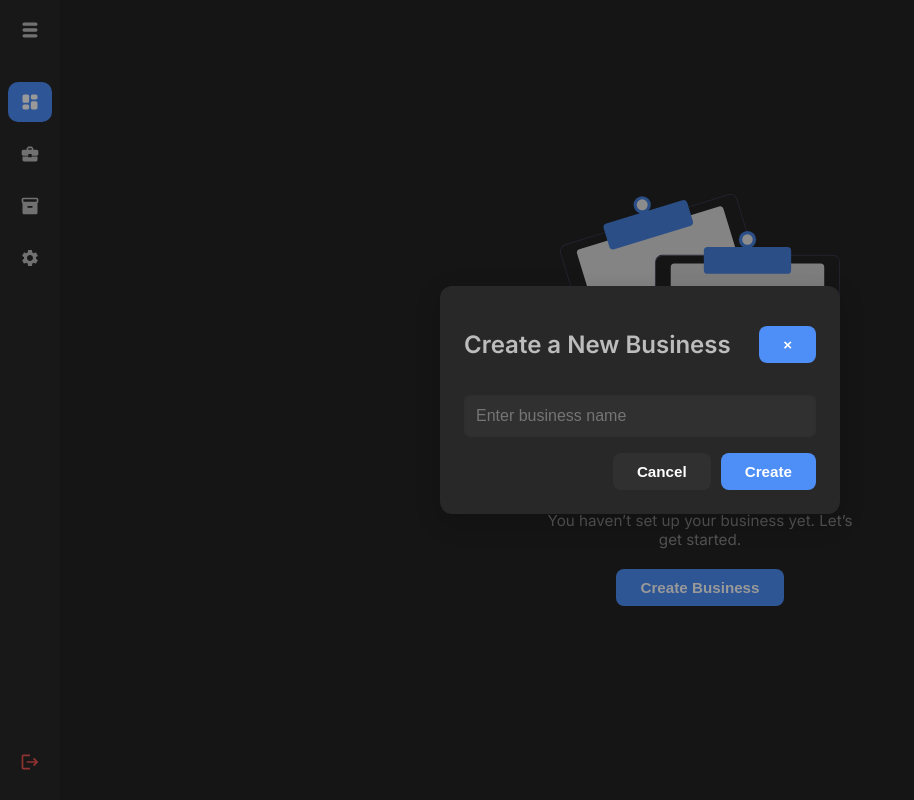
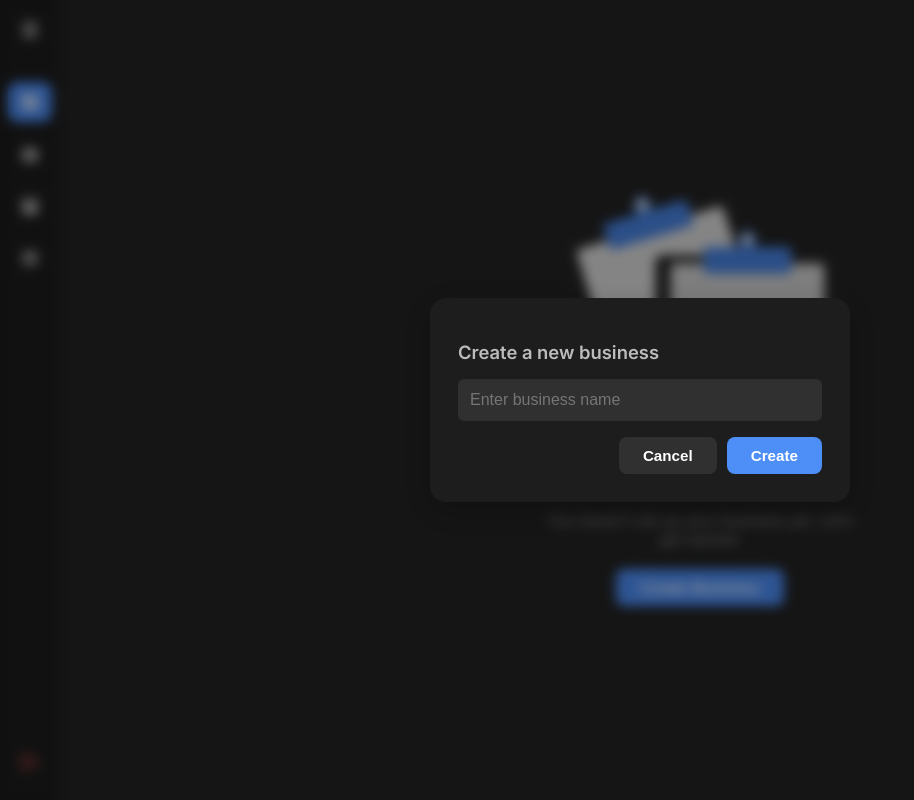
Before and after one commit to Adarsh-S-Nair/invy, a React (Create React App) app: page /dashboard in a window 1280 px wide. Both pictures are taken after a click on the button "Create Business". Shown: the whole page, without its empty margins (0-914 px from the left). Built offline with nearby package versions, Linux system fonts and the light colour scheme; no server answers.

Commit message:
refine modals and shit

```diff
--- a/src/components/CreateBusinessForm.js
+++ b/src/components/CreateBusinessForm.js
@@ -18,10 +18,11 @@ export default function CreateBusinessForm({ onCreate, onCancel }) {
         onChange={(e) => setName(e.target.value)}
       />
       <div style={{ display: 'flex', justifyContent: 'flex-end', gap: '10px' }}>
-        <button onClick={onCancel} style={{ background: 'var(--color-muted)' }}>
+        <button className="btn btn-muted" onClick={onCancel}>
           Cancel
         </button>
-        <button onClick={handleSubmit} style={{ background: 'var(--color-primary)', color: 'white' }}>
+
+        <button className="btn btn-primary" onClick={handleSubmit}>
           Create
         </button>
       </div>
--- a/src/components/Modal.css
+++ b/src/components/Modal.css
@@ -4,36 +4,32 @@
   left: 0;
   height: 100vh;
   width: 100vw;
-    background: rgba(0, 0, 0, 0.4);
+  background: rgba(0, 0, 0, 0.4); /* base darkness */
+  backdrop-filter: blur(6px);     /* frosted glass effect */
+  -webkit-backdrop-filter: blur(6px); /* for Safari */
   display: flex;
   justify-content: center;
   align-items: center;
   z-index: 999;
+  animation: fadeIn 0.2s ease;
 }
 
 .modal-content {
   background: var(--color-card);
   color: var(--color-text);
-    padding: 24px;
-    border-radius: 12px;
+  padding: 28px;
+  border-radius: 16px;
   width: 100%;
-    max-width: 400px;
+  max-width: 420px;
   box-shadow: 0 8px 30px rgba(0, 0, 0, 0.2);
+  animation: slideDown 0.25s ease;
 }
 
-  .modal-header {
-    display: flex;
-    justify-content: space-between;
-    align-items: center;
+.modal-header h2 {
+  font-size: 1.15rem;
+  font-weight: 600;
   margin-bottom: 16px;
-  }
-
-  .close-btn {
-    background: none;
-    border: none;
-    font-size: 1.5rem;
-    cursor: pointer;
-    color: var(--color-text);
+  text-align: left;
 }
 
 .modal-body {
@@ -41,3 +37,20 @@
   flex-direction: column;
   gap: 16px;
 }
+
+/* ✅ Animations */
+@keyframes fadeIn {
+  from { opacity: 0; }
+  to { opacity: 1; }
+}
+
+@keyframes slideDown {
+  from {
+    transform: translateY(-20px);
+    opacity: 0;
+  }
+  to {
+    transform: translateY(0);
+    opacity: 1;
+  }
+}
--- a/src/components/Modal.js
+++ b/src/components/Modal.js
@@ -8,7 +8,6 @@ export default function Modal({ title, isOpen, onClose, children }) {
       <div className="modal-content">
         <div className="modal-header">
           <h2>{title}</h2>
-          <button className="close-btn" onClick={onClose}>×</button>
         </div>
         <div className="modal-body">
           {children}
--- a/src/pages/Dashboard.css
+++ b/src/pages/Dashboard.css
@@ -26,7 +26,6 @@
 
   .dashboard-empty button {
     padding: 10px 24px;
-    background-color: var(--color-primary);
     color: white;
     border: none;
     border-radius: 8px;
--- a/src/pages/Dashboard.js
+++ b/src/pages/Dashboard.js
@@ -15,10 +15,12 @@ export default function Dashboard() {
     <div className="dashboard-empty">
       <img src="/images/get-started.svg" alt="Get started" />
       <p className="subtle-text">You haven’t set up your business yet. Let’s get started.</p>
-      <button onClick={() => setShowModal(true)}>Create Business</button>
+      <button className="btn btn-primary" onClick={() => setShowModal(true)}>
+        Create Business
+      </button>
 
       <Modal
-        title="Create a New Business"
+        title="Create a new business"
         isOpen={showModal}
         onClose={() => setShowModal(false)}
       >
--- a/src/styles/globals.css
+++ b/src/styles/globals.css
@@ -42,3 +42,39 @@ input:focus {
     margin-bottom: 10px;
     text-align: left;
   }
+
+
+  /* Base Button Style */
+.btn {
+    display: inline-flex;
+    align-items: center;
+    justify-content: center;
+    font-size: 0.95rem;
+    font-weight: 600;
+    border: none;
+    border-radius: 8px;
+    padding: 10px 20px;
+    cursor: pointer;
+    transition: background-color 0.2s ease, color 0.2s ease;
+    text-decoration: none;
+  }
+
+  /* Primary Button */
+  .btn-primary {
+    background-color: var(--color-primary);
+    color: white;
+  }
+
+  .btn-primary:hover {
+    background-color: var(--color-primary-hover, #2563eb);
+  }
+
+  /* Muted/Secondary Button */
+  .btn-muted {
+    background-color: var(--color-muted);
+    color: var(--color-text);
+  }
+
+  .btn-muted:hover {
+    background-color: var(--color-muted-hover);
+  }
--- a/src/styles/themes.css
+++ b/src/styles/themes.css
@@ -8,15 +8,18 @@
     --color-shadow: rgba(0, 0, 0, 0.05);
     --color-error: #e53935;
     --color-disabled: #cccccc;
+    --color-primary-hover: #2563eb;
   }
 
   [data-theme="dark"] {
     --color-bg: #232323;         /* true grayish dark */
     --color-text: #bcbcbc;
     --color-primary: #4d8ef7;
-    --color-card: #282828;
+    --color-card: #1d1d1d;
     --color-muted: #303030;
     --color-shadow: rgba(0, 0, 0, 0.2);
     --color-error: #ef5350;
     --color-disabled: #3f3f3f;
+    --color-primary-hover: rgb(64, 99, 213);
+    --color-muted-hover: #2a2a2a;
   }
```
Lines whose indentation alone changed are shown as unchanged.
